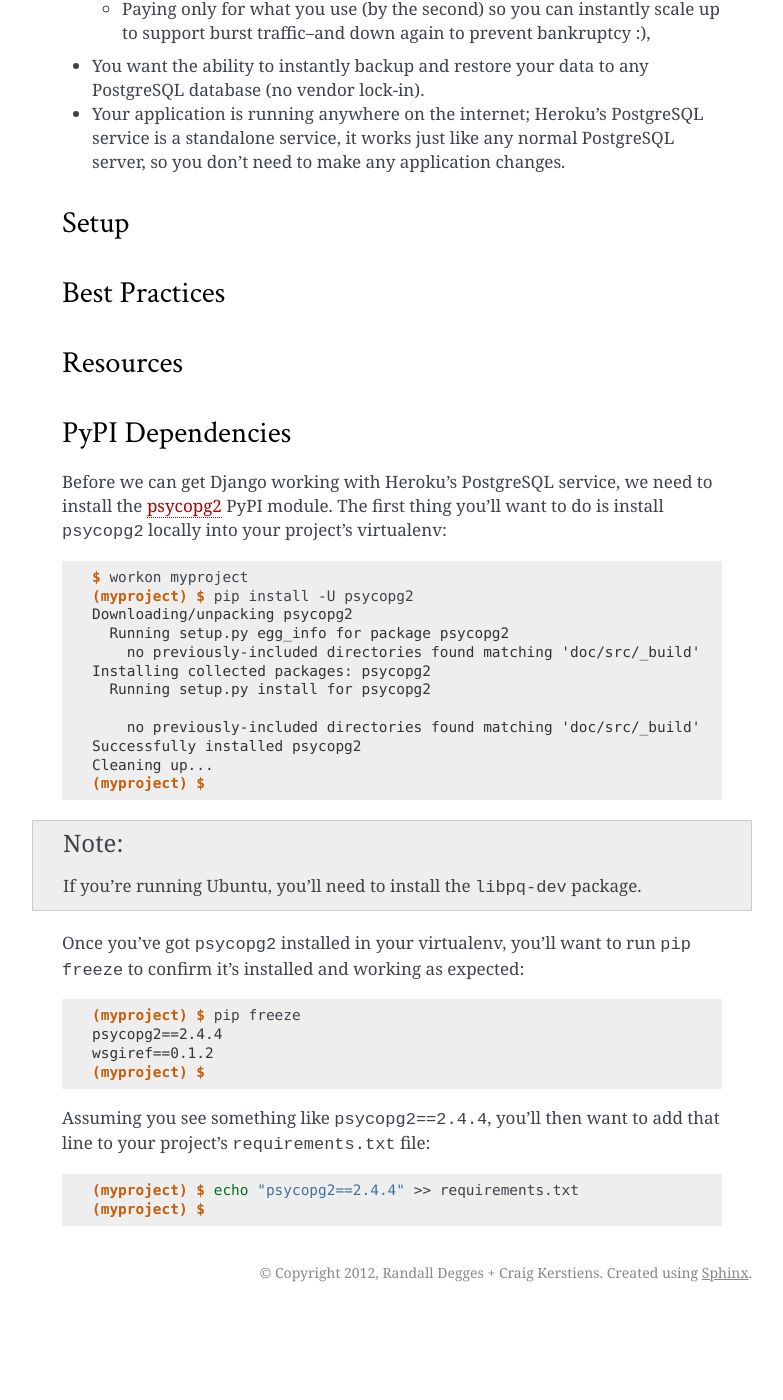
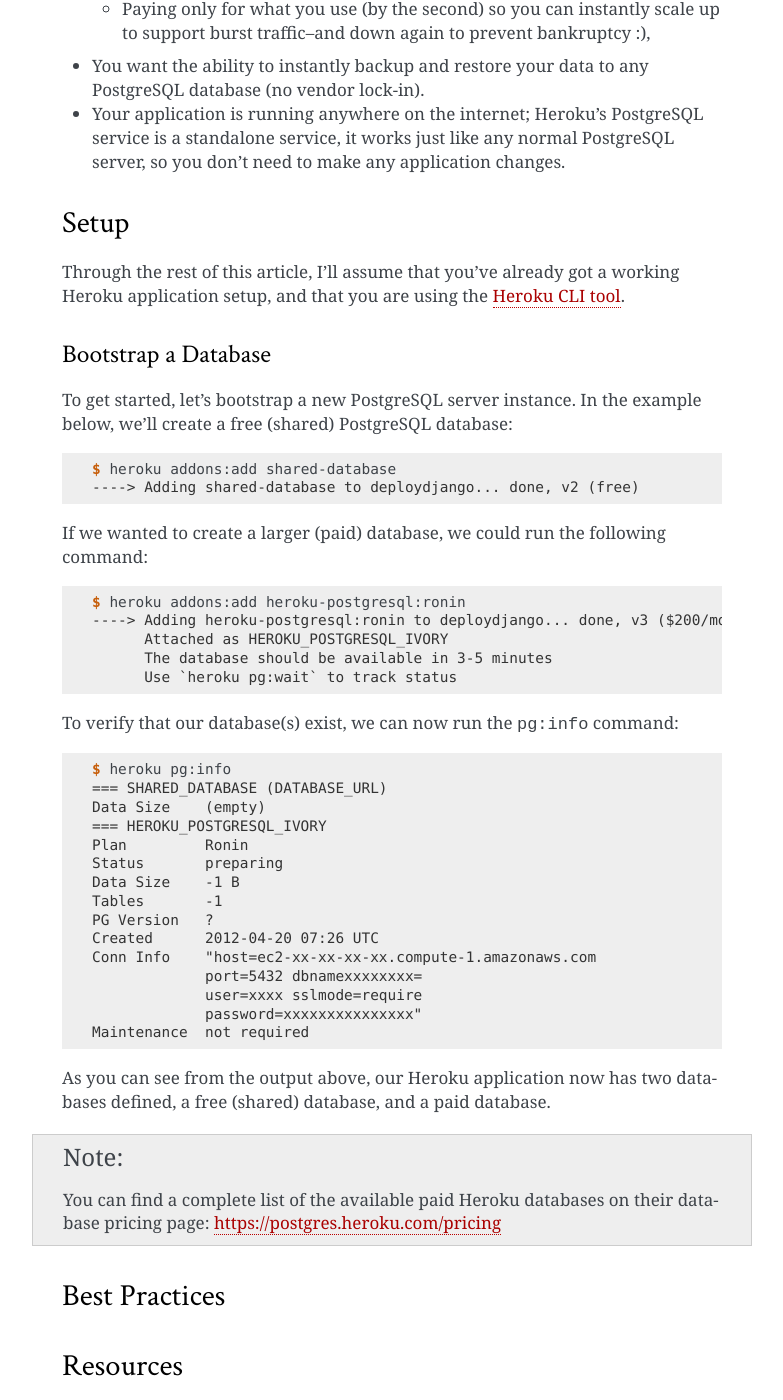
Before and after one commit to perryyo/deploydjango.com, a Sphinx documentation site: the page built from source/postgresql.rst, in a window 1280 px wide and 1400 px high, scrolled down 615 px. Shown: the whole window, without its empty margins (358-1141 px from the left). Built offline with Sphinx 7.4.7, drawn with Linux system fonts in a browser that asks for light colours; before the commit the page ends 1927 px from its top, so only the background shows below that.

Commit message:
Adding a 'bootstrap' section.

```diff
--- a/source/postgresql.rst
+++ b/source/postgresql.rst
@@ -42,6 +42,60 @@
 
 Setup
 -----
+
+Through the rest of this article, I'll assume that you've already got a working
+Heroku application setup, and that you are using the `Heroku CLI tool
+<https://toolbelt.heroku.com/>`_.
+
+
+Bootstrap a Database
+********************
+
+To get started, let's bootstrap a new PostgreSQL server instance. In the
+example below, we'll create a free (shared) PostgreSQL database:
+
+.. code-block:: console
+
+    $ heroku addons:add shared-database
+    ----> Adding shared-database to deploydjango... done, v2 (free)
+
+If we wanted to create a larger (paid) database, we could run the following command:
+
+.. code-block:: console
+
+    $ heroku addons:add heroku-postgresql:ronin
+    ----> Adding heroku-postgresql:ronin to deploydjango... done, v3 ($200/mo)
+          Attached as HEROKU_POSTGRESQL_IVORY
+          The database should be available in 3-5 minutes
+          Use `heroku pg:wait` to track status
+
+To verify that our database(s) exist, we can now run the ``pg:info`` command:
+
+.. code-block:: console
+
+    $ heroku pg:info
+    === SHARED_DATABASE (DATABASE_URL)
+    Data Size    (empty)
+    === HEROKU_POSTGRESQL_IVORY
+    Plan         Ronin
+    Status       preparing
+    Data Size    -1 B
+    Tables       -1
+    PG Version   ?
+    Created      2012-04-20 07:26 UTC
+    Conn Info    "host=ec2-xx-xx-xx-xx.compute-1.amazonaws.com
+                 port=5432 dbnamexxxxxxxx=
+                 user=xxxx sslmode=require
+                 password=xxxxxxxxxxxxxxx"
+    Maintenance  not required
+
+As you can see from the output above, our Heroku application now has two
+databases defined, a free (shared) database, and a paid database.
+
+.. note::
+    You can find a complete list of the available paid Heroku databases on
+    their database pricing page: https://postgres.heroku.com/pricing
+
 
 Best Practices
 --------------
```
